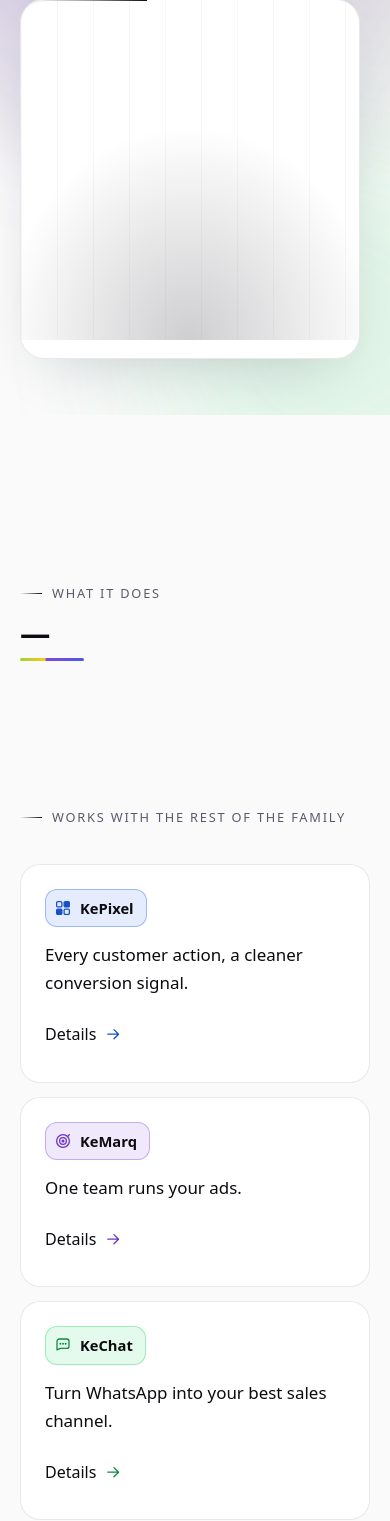
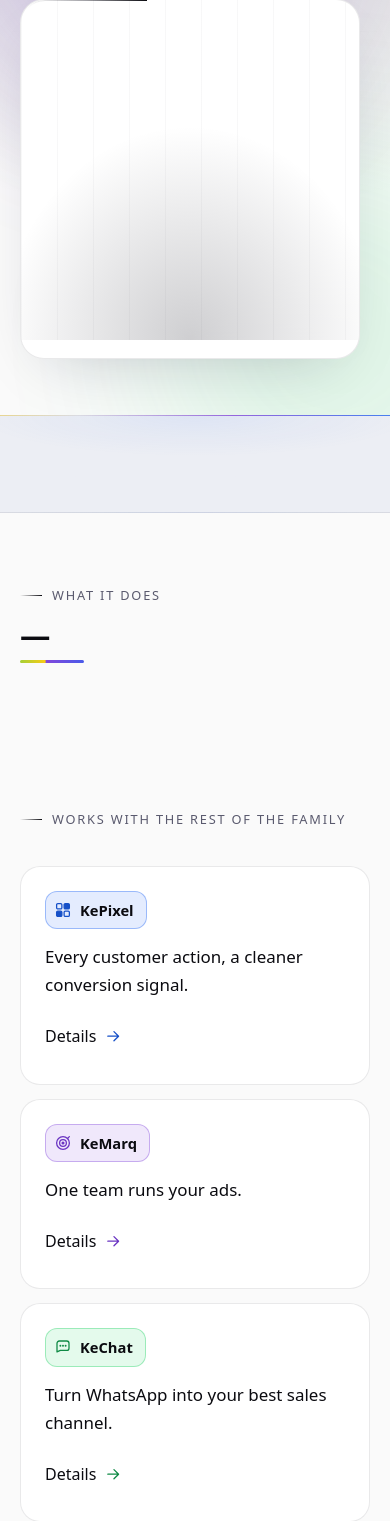
Before and after one commit to mostafa-hatata/kefamily-web, a WordPress theme: template templates/company.php in a window 390 px wide. Shown: the part 353-1874 px from the top of the page. Run offline with PHP 8.4 and a stand-in for WordPress, Linux system fonts and the light colour scheme; the site name, menu and one post (Sample post) are stand-ins, and other content is empty; some libraries are stand-ins or nearby versions.

Commit message:
v1.4.2: alternating section bands in light and dark, mobile nav/manifesto fixes
Co-Authored-By: Claude Opus 5.5 <noreply@anthropic.com>
Claude-Session: https://claude.ai/code/session_01UgSc7Bcx1cvSCitNyy92Jg

```diff
--- a/assets/css/main.css
+++ b/assets/css/main.css
@@ -286,7 +286,7 @@ html[dir="rtl"] .marquee__track { animation-name: marq-rtl; }
 /* ---------- Sections ---------- */
 .section { position: relative; padding: clamp(80px, 11vw, 140px) 0; }
 .section--tight { padding: clamp(50px, 7vw, 90px) 0; }
-.section--alt { background: var(--bg-2); border-block: 1px solid var(--line); }
+.section--alt { background: transparent; }
 
 /* ---------- Spotlight + border beam ---------- */
 .spotlight { position: relative; isolation: isolate; }
@@ -855,7 +855,7 @@ html[dir="rtl"] .book__card-t { letter-spacing: 0; font-size: .88rem; }
 /* Floating orbit parallax */
 .hero__visual { transform: translate3d(0, var(--py, 0px), 0); }
 /* Section dividers sweep */
-.section--alt::after { content: ""; position: absolute; inset-inline: 0; top: -1px; height: 1px; background: linear-gradient(90deg, transparent, #8247DB, #2367F2, #25D366, #FACC15, transparent); background-size: 200% 100%; animation: bsweep 6s linear infinite; opacity: .7; }
+.kf-unused::after { content: ""; position: absolute; inset-inline: 0; top: -1px; height: 1px; background: linear-gradient(90deg, transparent, #8247DB, #2367F2, #25D366, #FACC15, transparent); background-size: 200% 100%; animation: bsweep 6s linear infinite; opacity: .7; }
 @keyframes bsweep { from { background-position: 200% 0; } to { background-position: 0 0; } }
 
 @media (max-width: 1140px) {
@@ -999,3 +999,45 @@ html[dir="rtl"] .link-arrow:hover .icon { animation-name: nudge-rtl; }
 /* Tilt must win over the finished reveal transform. */
 html.js .reveal.in[data-tilt], html.js [data-tilt]:not(.reveal) { transform: perspective(900px) rotateX(var(--rx, 0deg)) rotateY(var(--ry, 0deg)) translateY(var(--ty, 0)); }
 html.js .reveal.in[data-tilt]:hover { --ty: -4px; transition: transform .12s linear, opacity .9s, filter .9s; }
+
+/* ==========================================================================
+   v1.4.2 — alternating section bands (clear change from one section to the next)
+   ========================================================================== */
+:root { --band: #11111a; --band-line: rgba(255, 255, 255, .09); --band-glow: rgba(130, 71, 219, .10); }
+:root[data-theme="light"] { --band: #eceef4; --band-line: rgba(12, 12, 24, .08); --band-glow: rgba(35, 103, 242, .07); }
+main > section:nth-of-type(even):not(.hero):not(.cta), main > div > section:nth-of-type(even):not(.cta) {
+	background:
+		radial-gradient(80% 60% at 50% 0%, var(--band-glow), transparent 70%),
+		var(--band);
+	border-block: 1px solid var(--band-line);
+	position: relative;
+}
+main > section:nth-of-type(even):not(.hero):not(.cta)::after, main > div > section:nth-of-type(even):not(.cta)::after {
+	content: ""; position: absolute; inset-inline: 0; top: -1px; height: 1px; pointer-events: none;
+	background: linear-gradient(90deg, transparent, #8247DB, #2367F2, #25D366, #FACC15, transparent);
+	background-size: 200% 100%; animation: bsweep 6s linear infinite; opacity: .8;
+}
+/* Cards on a band sit on the base colour so they still stand out. */
+main > section:nth-of-type(even) .card, main > section:nth-of-type(even) .value, main > section:nth-of-type(even) .feature,
+main > section:nth-of-type(even) .post-card, main > section:nth-of-type(even) .sector-card, main > section:nth-of-type(even) .step,
+main > section:nth-of-type(even) .faq__item, main > section:nth-of-type(even) .panel, main > section:nth-of-type(even) .stats,
+main > section:nth-of-type(even) .sibling, main > section:nth-of-type(even) .stage, main > section:nth-of-type(even) .which__row,
+main > section:nth-of-type(even) .sectors a, main > section:nth-of-type(even) .form, main > section:nth-of-type(even) .book__form { background: var(--bg); }
+:root[data-theme="light"] main > section:nth-of-type(even) .card, :root[data-theme="light"] main > section:nth-of-type(even) .value,
+:root[data-theme="light"] main > section:nth-of-type(even) .feature, :root[data-theme="light"] main > section:nth-of-type(even) .post-card,
+:root[data-theme="light"] main > section:nth-of-type(even) .sector-card, :root[data-theme="light"] main > section:nth-of-type(even) .step,
+:root[data-theme="light"] main > section:nth-of-type(even) .faq__item, :root[data-theme="light"] main > section:nth-of-type(even) .panel,
+:root[data-theme="light"] main > section:nth-of-type(even) .stats, :root[data-theme="light"] main > section:nth-of-type(even) .sibling,
+:root[data-theme="light"] main > section:nth-of-type(even) .stage, :root[data-theme="light"] main > section:nth-of-type(even) .which__row,
+:root[data-theme="light"] main > section:nth-of-type(even) .sectors a { background: #ffffff; }
+/* The manifesto is its own band. */
+.manifesto { background: linear-gradient(180deg, var(--bg), var(--band) 30%, var(--band) 70%, var(--bg)); }
+@media (max-width: 860px) {
+	.nav.is-scrolled .nav__inner, .nav.is-open .nav__inner { background: color-mix(in srgb, var(--bg) 94%, transparent); }
+}
+@media (max-width: 600px) {
+	.manifesto { height: auto; }
+	.manifesto__sticky { position: static; height: auto; padding: 72px 0; }
+	.manifesto__text .w { opacity: 1 !important; }
+	.tag { padding-block: 6px; }
+}
--- a/functions.php
+++ b/functions.php
@@ -7,7 +7,7 @@
 
 defined( 'ABSPATH' ) || exit;
 
-define( 'KF_VERSION', '1.4.1' );
+define( 'KF_VERSION', '1.4.2' );
 define( 'KF_DIR', get_template_directory() );
 define( 'KF_URI', get_template_directory_uri() );
 
--- a/style.css
+++ b/style.css
@@ -4,7 +4,7 @@ Theme URI: https://kefamily.online
 Author: KeFamily
 Author URI: https://kefamily.online
 Description: Official theme of KeFamily — the parent company of KePixel, KeMarq, KeChat and KeClinic. Bilingual (Arabic RTL / English), animated, dependency-free. Effects are re-implemented in vanilla CSS/JS after open-source patterns from Magic UI (MIT), Animate UI (MIT) and Uiverse (MIT).
-Version: 1.4.1
+Version: 1.4.2
 Requires at least: 6.3
 Tested up to: 6.8
 Requires PHP: 7.4
```
Also changed, not shown: CHANGELOG.md.
